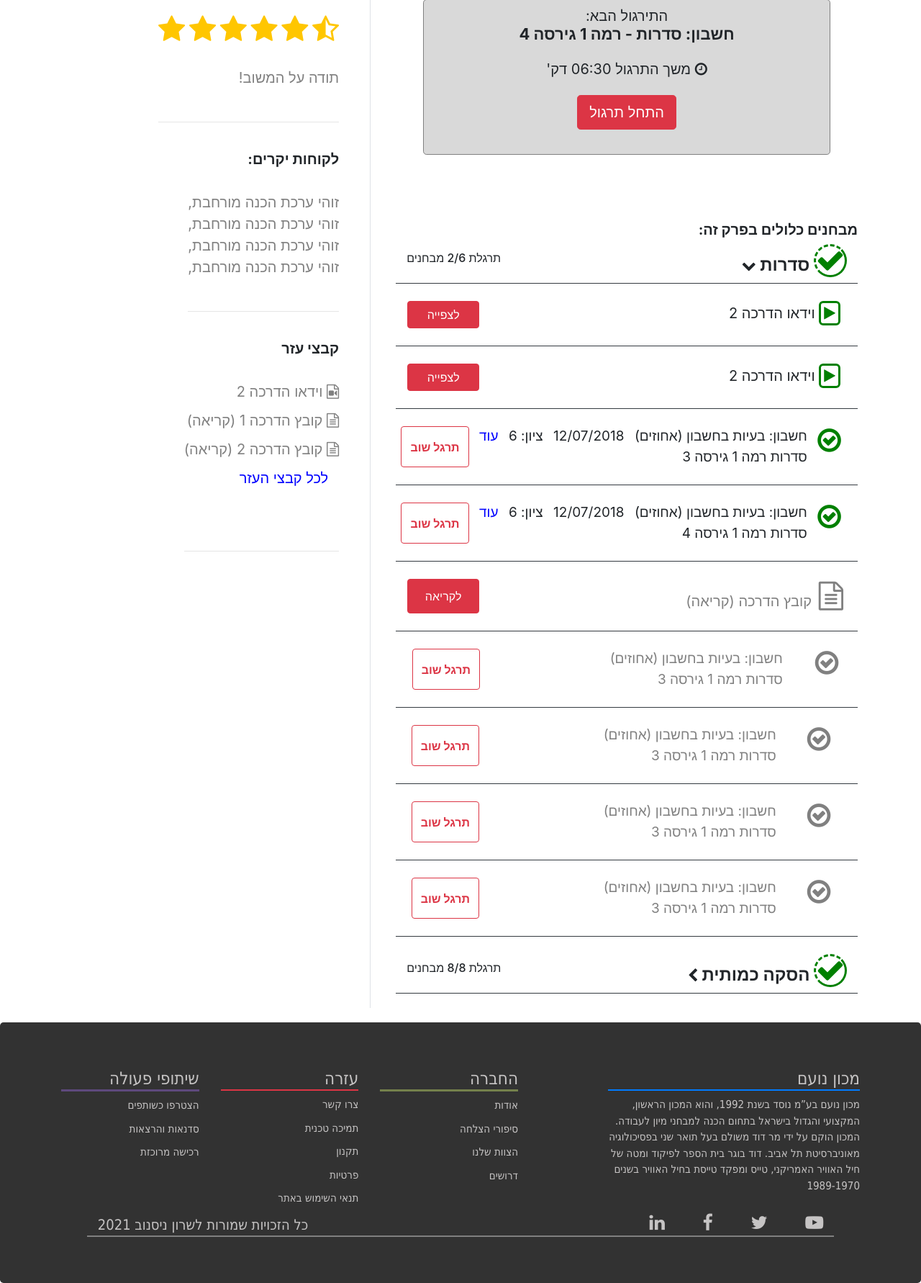
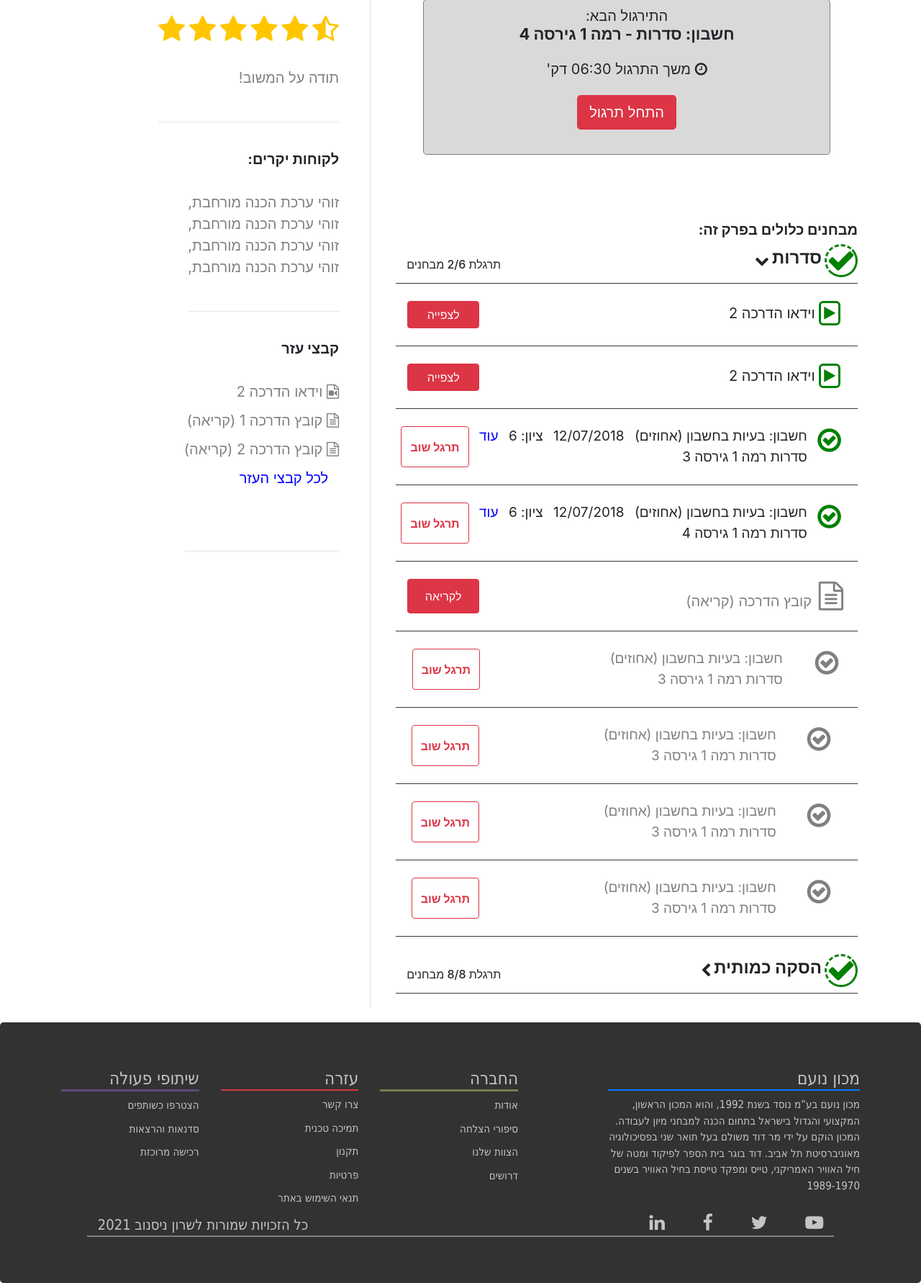
Before and after one commit to sharonNissanov/Responsive-page-development, a PHP site: page / in a window 1280 px wide. Shown: the part 337-2119 px from the top of the page at 72% size. Run offline with PHP 8.4, Linux system fonts and the light colour scheme.

Commit message:
fixing display

```diff
--- a/functions.js
+++ b/functions.js
@@ -1,6 +1,6 @@
 "use strict";
 var opened_footer_rows = {row1Opened: false,row2Opened: false,row3Opened: false};
-var is_list_open = {sdarot: true};
+var is_list_open = {sdarot: true , kamuti: true};
 
 function showFooterLinks(id){
     var listID =document.getElementById(id);
@@ -26,10 +26,13 @@ function open_close_tests_list(list_name){
     var listID =document.getElementById(list_name);
     if( list_name == "sdarot_list"){
         is_list_open.sdarot ? document.getElementById("open_icon_sdarot").className = "fa fa-chevron-down fa-1x" : document.getElementById("open_icon_sdarot").className = "fa fa-chevron-left fa-1x"  ;
-
          is_list_open.sdarot = !is_list_open.sdarot;
     }
-    //console.log(listID)
+    if( list_name == "kamuti_list"){
+        is_list_open.kamuti ? document.getElementById("open_icon_kamuti").className = "fa fa-chevron-down fa-1x" : document.getElementById("open_icon_kamuti").className = "fa fa-chevron-left fa-1x"  ;
+         is_list_open.kamuti = !is_list_open.kamuti;
+    }
+
     if(listID.style.display == "block")
         listID.style.display= "none";
     else
--- a/index.html
+++ b/index.html
@@ -72,10 +72,7 @@
     </div>
   </div>
 
-
-
   <!------main page------------------------------->
-
 
   <div class="jumbotron bg-white mr-md-5" style="margin: 0; padding:20px;  direction: rtl; text-align: right;">
 
@@ -100,33 +97,36 @@
   <div class="jumbotron bg-white" style="margin: 10px; padding: 10px ; font-size: 20px; ">
         <h5 class="font-weight-bold">מבחנים כלולים בפרק זה: </h5>
 
-          <div
-            class="row border border-dark border-right-0 border-top-0 border-left-0 d-flex align-items-center p-0 m-0 pb-2">
-            <div class="col" onclick="open_close_tests_list('sdarot_list')">
+        <div class="row border border-dark border-right-0 border-top-0 border-left-0 align-items-center p-0 m-0  p-0 m-0 pb-2"
+        onclick="open_close_tests_list('sdarot_list')" >
           <span
+          id="subject-headline"
           style=" border-style: dashed solid solid dashed; border-width: 3px; border-radius: 35px; color: green;"
-                class="fa fa-check fa-2x " aria-hidden="true"></span>
-              <span class="font-weight-bold h4"> סדרות </span>
-              <span id="open_icon_sdarot" class="fa fa-chevron-down fa-1x" aria-hidden="true" style="display: inline;">
-              </span>
-            </div>
-            <span class="col h6  text-left"> תרגלת 2/6 מבחנים </span>
+          class="fa fa-check " aria-hidden="true"></span>
+          <span class="font-weight-bold h4 pr-1 pl-1" > סדרות </span>
+          <span id="open_icon_sdarot" class="fa fa-chevron-down fa-1x" aria-hidden="true" style="display: inline;"> </span>
+          <br>
+          <span id = "info_sdarot_big_screen"class="col h6 align-self-end text-md-left"> תרגלת 2/6 מבחנים </span>
+          <span id = "info_sdarot_small_screen" class="col-12 pl-5 p-0 m-0 h6">תרגלת 2/6 מבחנים </span>
       </div>
 
           <!-- ---------------------------------------------------------------------------------------------------------------------------------- -->
 
       <div id="sdarot_list">
-          <div
-            class="row border border-dark border-right-0 border-top-0 border-left-0  p-0 m-0 pb-4 pt-md-4 pr-md-4 pl-md-3"
+          <div class="row border border-dark border-right-0 border-top-0 border-left-0  p-0 m-0 pb-4 pt-md-4 pr-md-4 pl-md-3"
             style="display: flex; justify-content: space-between;">
-            <span> <i class="fa fa-play p-md-1" aria-hidden="true"
+            <span> <i class="fa fa-play p-1" aria-hidden="true"
                 style="border: 3px solid green; color: green; border-radius: 6px; "></i> וידאו הדרכה 2</span>
-            <button type="button" class="btn btn-danger " style="width: 100px">לצפייה</button>
+            <button  id="btn_big_screen" type="button" class="btn btn-danger " style="width: 100px">לצפייה</button>
+            <div class="row p-0 m-0" id="btn_small_screen" > <button  type="button" class= "btn btn-danger p-0 m-0  " style="width: 200px">לצפייה</button>  </div>
+
+
           </div>
-          <div
-            class="row border border-dark border-right-0 border-top-0 border-left-0  p-0 m-0 pb-4 pt-md-4 pr-md-4 pl-md-3"
+
+
+          <div class="row border border-dark border-right-0 border-top-0 border-left-0  p-0 m-0 pb-4 pt-md-4 pr-md-4 pl-md-3"
             style="display: flex; justify-content: space-between;">
-            <span> <i class="fa fa-play p-md-1" aria-hidden="true"
+            <span> <i class="fa fa-play p-1" aria-hidden="true"
                 style="border: 3px solid green; color: green; border-radius: 6px; "></i> וידאו הדרכה 2</span>
             <button type="button" class="btn btn-danger " style="width: 100px">לצפייה</button>
           </div>
@@ -315,19 +315,51 @@
           </div>
     </div>
 <!-- end of alredy done rows / grey rows // end od all sdarot list----------------------->
+        <div class="row border border-dark border-right-0 border-top-0 border-left-0 d-flex align-items-center p-0 m-0 pb-2 pt-md-4"
+          onclick="open_close_tests_list('kamuti_list')">
+              <span
+                id="subject-headline"
+                style=" border-style: dashed solid solid dashed; border-width: 3px; border-radius: 35px; color: green;"
+                class="fa fa-check" aria-hidden="true"></span>
+              <span class="font-weight-bold h4 pr-1 pl-1" > הסקה כמותית </span>
+              <span id="open_icon_kamuti" class="fa fa-chevron-left fa-1x" aria-hidden="true" style="display: inline;">
+              </span>
+
+            <span id = "info_sdarot_big_screen"class="col h6 align-self-end text-md-left"> תרגלת 8/8 מבחנים </span>
+            <span id = "info_sdarot_small_screen" class="col-12 pl-5 p-0 m-0 h6">תרגלת 8/8 מבחנים </span>
+
+        </div>
+        <div id="kamuti_list" style="display: none;">
             <div
-      class="row border border-dark border-right-0 border-top-0 border-left-0 d-flex align-items-center p-0 m-0 pb-2 pt-md-4">
-        <div class="col">
-          <span
-            style=" border-style: dashed solid solid dashed; border-width: 3px; border-radius: 35px; color: green;"
-            class="fa fa-check fa-2x " aria-hidden="true"></span>
-          <span class="font-weight-bold h4"> הסקה כמותית </span>
-          <span class="fa fa-chevron-left fa-1x" aria-hidden="true" style="display: inline;">
+              class="row border border-dark border-right-0 border-top-0 border-left-0  p-0 m-0 pb-4 pt-md-4 pr-md-3 pl-md-3"
+              style="display: flex; justify-content: space-between;">
+              <span> <i class="fa fa-file-text-o  fa-2x p-md-1" aria-hidden="true"
+                  style="border-radius: 6px; "></i>  קובץ הדרכה (קריאה) </span>
+              <button type="button" class="btn btn-danger " style="width: 100px">לקריאה</button>
+            </div>
+            <div class="row border border-dark border-right-0 border-top-0 border-left-0  p-0 m-0 pb-4 pt-md-4 pr-md-3 "
+                style="display: flex; justify-content: space-around;font-size: 19px">
+                <span  class="fa fa-check-circle-o fa-2x " aria-hidden="true"></span>
+                <span>חשבון: בעיות בחשבון (אחוזים) <br>
+                  הסקה כמותית רמה 1 גירסה 3
                 </span>
+                <span></span>
+                <span></span>
+                <span></span>
+                <button type="button" class="btn btn-outline-danger" style=" font-weight: bold; width: auto;">תרגל שוב</button>
             </div>
-      <span class="col h6  text-left">  תרגלת 8/8 מבחנים </span>
+            <div class="row border border-dark border-right-0 border-top-0 border-left-0  p-0 m-0 pb-4 pt-md-4 pr-md-3 "
+              style="display: flex; justify-content: space-around;font-size: 19px">
+              <span  class="fa fa-check-circle-o fa-2x " aria-hidden="true"></span>
+              <span>חשבון: בעיות בחשבון (אחוזים) <br>
+                הסקה כמותית רמה 1 גירסה 3
+              </span>
+              <span></span>
+              <span></span>
+              <span></span>
+              <button type="button" class="btn btn-outline-danger" style=" font-weight: bold; width: auto;">תרגל שוב</button>
           </div>
-
+      </div>
   </div>
 </div>
 <!-- end right side ------------------------------------------------------------------------------------->
@@ -383,15 +415,6 @@
     </div>
 
   </div>
-
-
-
-
-
-
-
-
-
 
 
   <!--Footer-->
--- a/style.css
+++ b/style.css
@@ -2,18 +2,31 @@
     /* small screens */
     ul#collaborations , #help, #the-company  {display: none;}
     #navbar-big-screen{display: none;}
-    /* .progress{
-        width: 300px;
-    } */
+    #info_sdarot_big_screen{display: none;}
+   #subject-headline.fa-check:before{font-size: 20px; border: none;}
+   /* #btn_big_screen{display: none;} */
 
   }
 
   @media (min-width: 769px) {
+      /* big screens */
     .plus_button{display: none;}
     .navbar-small-screen{display: none;}
     button#plus_button1 ,#plus_button2 ,#plus_button3{display: none;}
+    #subject-headline.fa-check:before{font-size: 40px;}
+    #info_sdarot_small_screen{display: none;}
+    /* #btn_small_screen{display: none;} */
 
   }
+
+ @media (max-width:450px) {
+    #btn_big_screen{display: none;}
+}
+
+@media (min-width: 451px) {
+    #btn_small_screen{display: none;}
+}
+
 
 #bar{
     height: 13px; width: 200px; background-color: rgb(151, 150, 150);
@@ -28,11 +41,9 @@ button#plus_button1 ,#plus_button2 ,#plus_button3{
     border: none;  margin: 0;
     float: left;
 }
-
-#navbar-small-screen{
-    /* display: flex; flex-direction: row;margin: 0; padding: 0; */
-
-}
+/* #subject-headline.fa-check:before{
+    font-size: 10px;
+} */
 
 nav .navbar-nav li a{
     color: black !important ;font-size:15px; padding: 0; margin: 0 20px;
```
Lines whose indentation alone changed are shown as unchanged.
